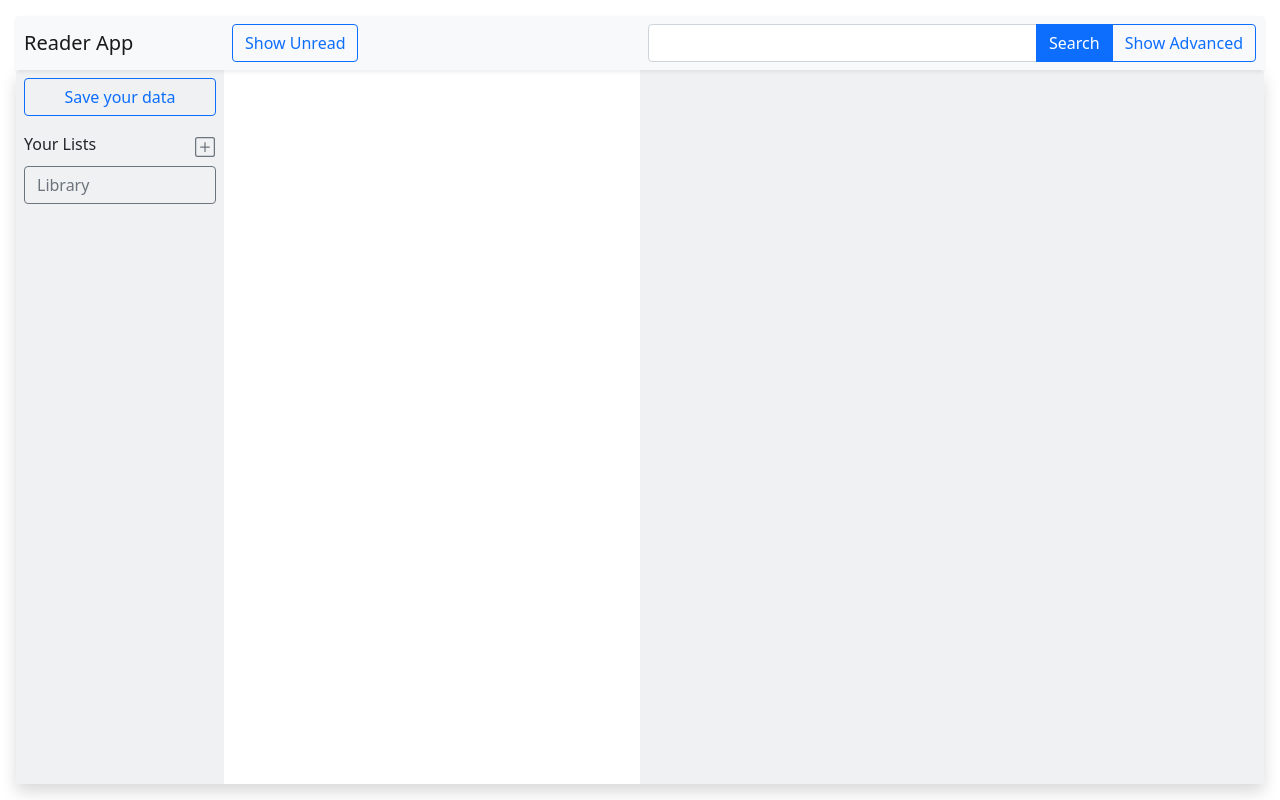
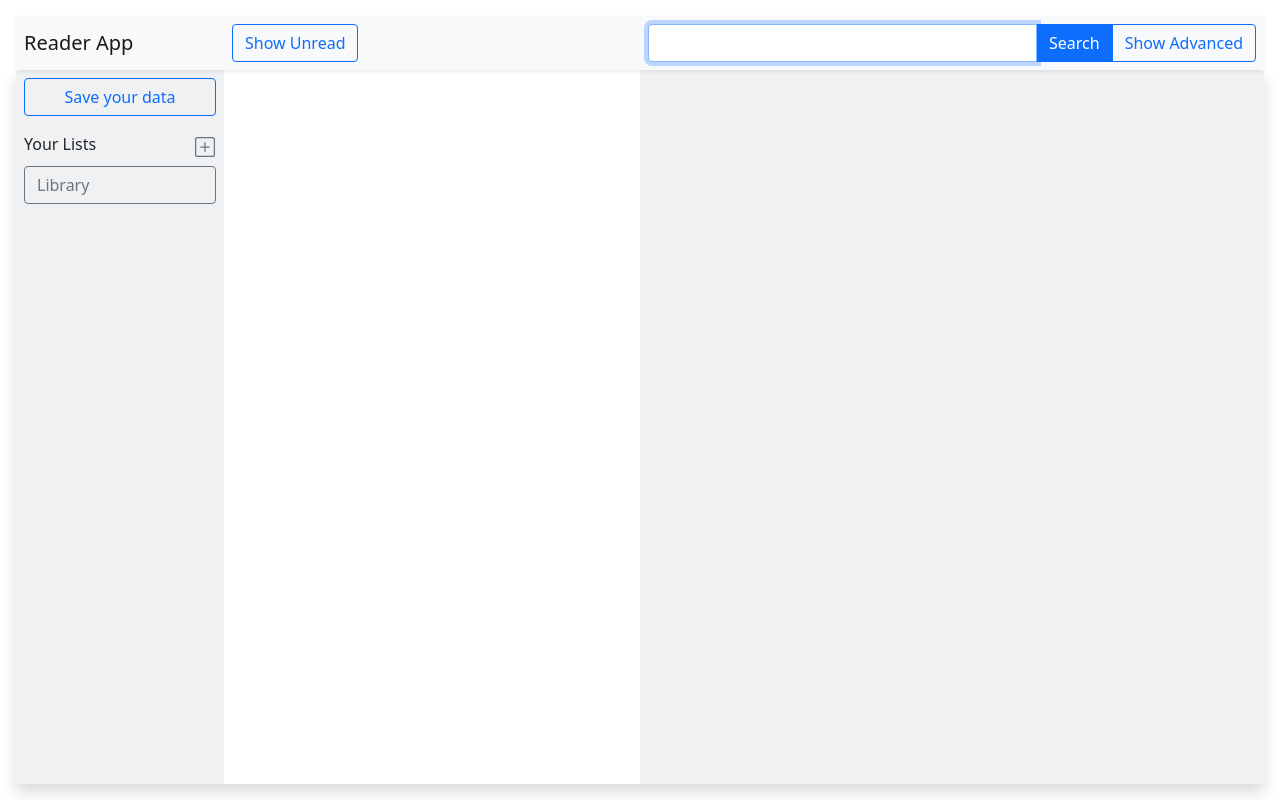
Before and after one commit to Onlyal33/test-readerapp, a React app: page / in a window 1280 px wide. Built offline with nearby package versions, Linux system fonts and the light colour scheme.

Commit message:
added focus on search inputs

```diff
--- a/src/features/search/AdvancedSearch.jsx
+++ b/src/features/search/AdvancedSearch.jsx
@@ -1,3 +1,4 @@
+import { useRef } from 'react';
 import {
   Row, Col, Container,
 } from 'react-bootstrap';
@@ -12,6 +13,7 @@ import SearchButton from './SearchButton.jsx';
 const AdvancedSearch = () => {
   const searchVisibility = useSelector(selectIsAdvancedSearchVisible);
   const dispatch = useDispatch();
+  const searchRef = useRef();
 
   return searchVisibility === 'visible' && (
     <Formik
@@ -23,16 +25,16 @@ const AdvancedSearch = () => {
         person: '',
         language: '',
       }}
-      onSubmit={(values, actions) => dispatch(fetchSearchResults({ values, actions }))}
+      onSubmit={(values, actions) => dispatch(fetchSearchResults({ values, actions, searchRef }))}
     >
       {({ isSubmitting }) => (
         <Form as={Container} className="my-2">
           <Row className="mb-2">
             <Col className="pe-1">
-              <SearchInput name="author" label="Author" disabled={isSubmitting} />
+              <SearchInput ref={searchRef} name="title" label="Title" disabled={isSubmitting} />
             </Col>
             <Col className="ps-1">
-              <SearchInput name="title" label="Title" disabled={isSubmitting} />
+              <SearchInput name="author" label="Author" disabled={isSubmitting} />
             </Col>
           </Row>
           <Row className="mb-2">
--- a/src/features/search/Search.jsx
+++ b/src/features/search/Search.jsx
@@ -3,6 +3,7 @@ import {
 } from 'react-bootstrap';
 import { Formik, Form } from 'formik';
 import { useDispatch, useSelector } from 'react-redux';
+import { useRef } from 'react';
 
 import SearchInput from './SearchInput.jsx';
 import SearchButton from './SearchButton.jsx';
@@ -12,6 +13,7 @@ import { advancedSearchVisibilityChanged, selectIsAdvancedSearchVisible } from '
 const Search = () => {
   const searchVisibility = useSelector(selectIsAdvancedSearchVisible);
   const dispatch = useDispatch();
+  const searchRef = useRef();
 
   const handleTogglingAdvancedSearchVisibility = (e) => {
     e.preventDefault();
@@ -28,7 +30,7 @@ const Search = () => {
       {({ isSubmitting }) => (
         <Form as={Container} className="flex-grow-1">
           <InputGroup>
-            <SearchInput name="q" disabled={isSubmitting} />
+            <SearchInput name="q" disabled={isSubmitting} ref={searchRef} />
             <SearchButton disabled={isSubmitting} />
             <Button onClick={handleTogglingAdvancedSearchVisibility} variant="outline-primary">Show Advanced</Button>
           </InputGroup>
--- a/src/features/search/SearchInput.jsx
+++ b/src/features/search/SearchInput.jsx
@@ -3,19 +3,26 @@ import {
   FormControl, FloatingLabel,
 } from 'react-bootstrap';
 import { useField } from 'formik';
+import { useEffect, forwardRef } from 'react';
 
-const SearchInput = ({ label, ...props }) => {
+const SearchInput = forwardRef(({ label, disabled, ...props }, ref) => {
   const [field] = useField(props);
+
+  useEffect(() => {
+    if (ref && !disabled) {
+      ref.current.focus();
+    }
+  }, [disabled]);
 
   return label
     ? (
       <FloatingLabel
         label={label}
       >
-        <FormControl {...field} {...props} placeholder="" type="text" aria-label={label} />
+        <FormControl {...field} {...props} placeholder="" type="text" aria-label={label} ref={ref} disabled={disabled} />
       </FloatingLabel>
     )
-    : <FormControl {...field} {...props} placeholder="" type="text" aria-label="search" />;
-};
+    : <FormControl {...field} {...props} placeholder="" type="text" aria-label="search" ref={ref} disabled={disabled} />;
+});
 
 export default SearchInput;
```
